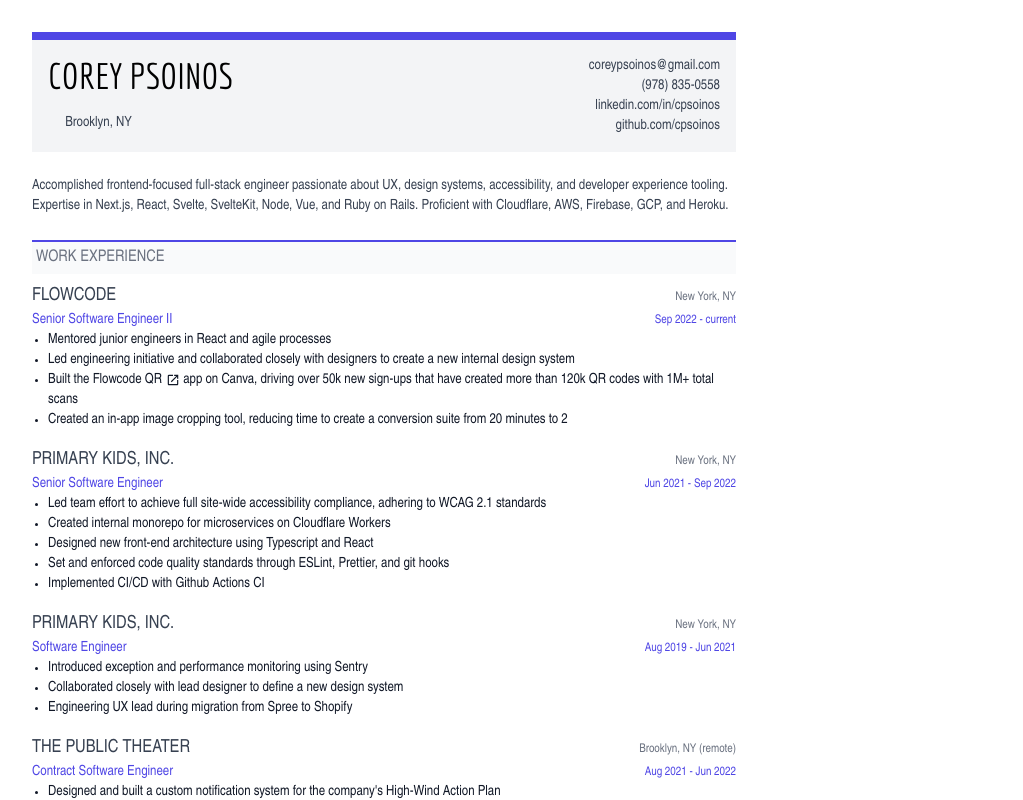
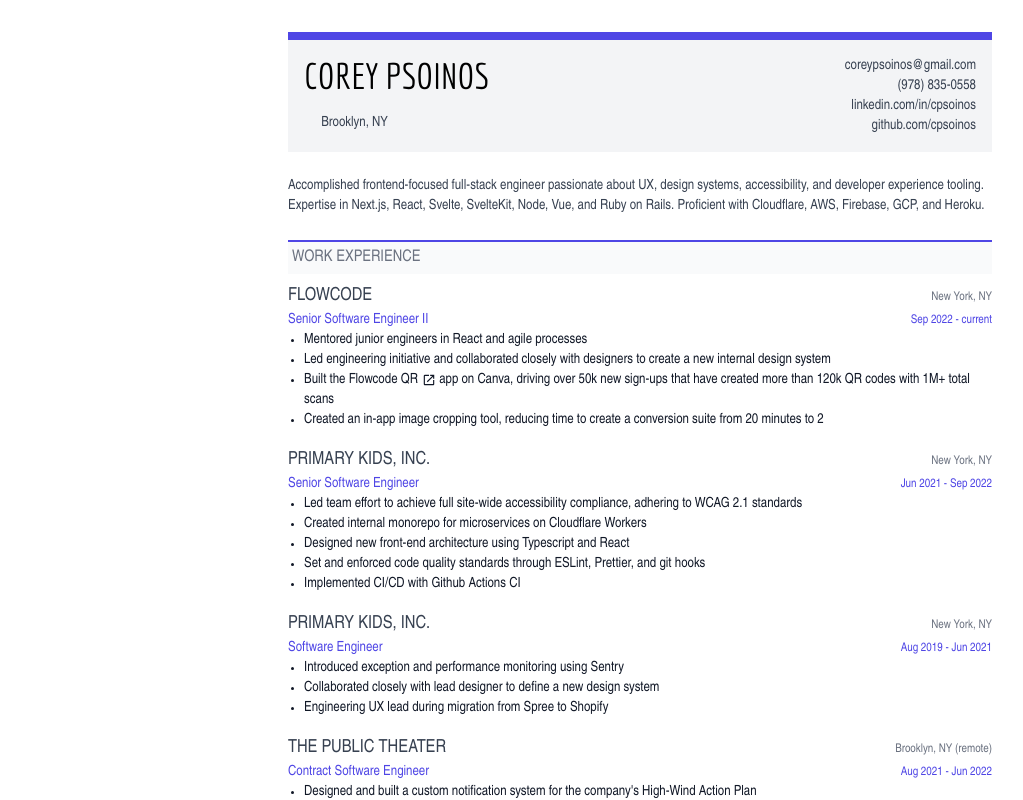
Before and after one commit to cpsoinos/portfolio, a SvelteKit app: page /resume in a window 1280 px wide. Shown: the top 800 px of the page, without its empty margins (0-1023 px from the left). Built offline with nearby package versions, Linux system fonts and the light colour scheme; some icons are missing.

Commit message:
style(resume): center on page

```diff
--- a/src/routes/resume/+layout.svelte
+++ b/src/routes/resume/+layout.svelte
@@ -7,7 +7,7 @@
 	/>
 </svelte:head>
 
-<div class="max-w-screen-md p-8 print:p-0">
+<div class="mx-auto max-w-screen-md p-8 print:p-0">
 	<slot />
 </div>
 
```
